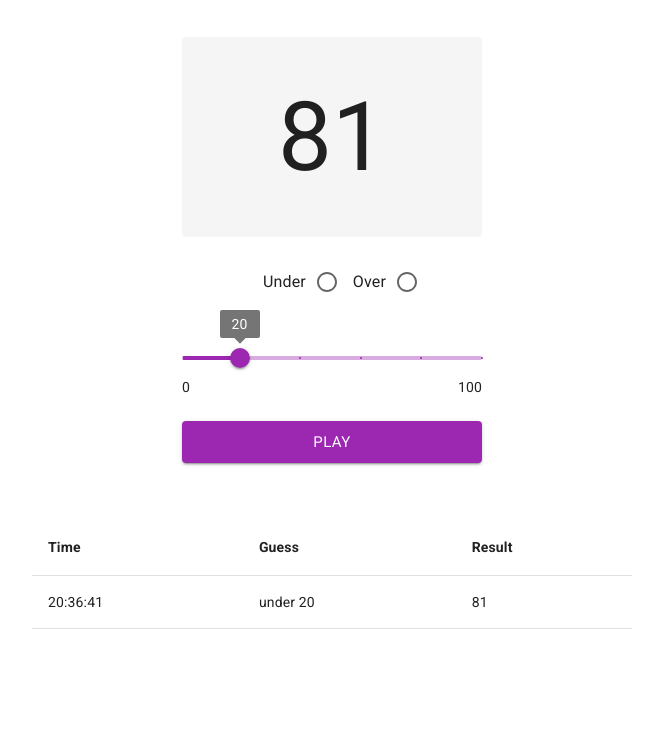
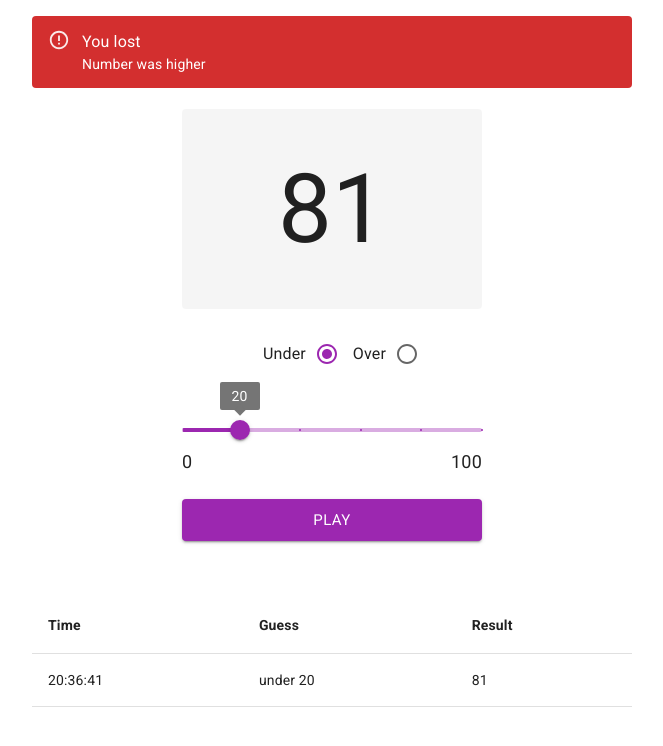
Before and after one commit to alex-tiutiunyk/dice-game, a Next.js app: page / in a window 1280 px wide. Both pictures are taken after a click on the button "PLAY". Shown: the top 746 px of the page, without its empty margins (308-971 px from the left). Built offline with nearby package versions, Linux system fonts and the light colour scheme.

Commit message:
Add Alerts

```diff
--- a/package.json
+++ b/package.json
@@ -12,6 +12,7 @@
     "@emotion/cache": "^11.14.0",
     "@emotion/react": "^11.14.0",
     "@emotion/styled": "^11.14.0",
+    "@mui/icons-material": "^6.3.0",
     "@mui/material": "^6.3.0",
     "@mui/material-nextjs": "^6.3.0",
     "next": "15.1.3",
--- a/src/app/layout.tsx
+++ b/src/app/layout.tsx
@@ -1,4 +1,5 @@
 import type { Metadata } from 'next';
+import React from 'react';
 import { Roboto } from 'next/font/google';
 import './globals.css';
 
--- a/src/app/page.tsx
+++ b/src/app/page.tsx
@@ -4,6 +4,7 @@ import React from 'react';
 import { v4 as uuidv4 } from 'uuid';
 import { IPlayData } from '@/interfaces';
 import {
+  Alert,
   Box,
   Button,
   Container,
@@ -12,20 +13,17 @@ import {
   Radio,
   RadioGroup,
   Slider,
-  Table,
-  TableBody,
-  TableCell,
-  TableContainer,
-  TableHead,
-  TableRow,
   Typography,
 } from '@mui/material';
-import styles from './page.module.css';
+import ResultsTable from '@/components/ResultsTable/ResultsTable';
 
 export default function Home() {
   const [result, setResult] = React.useState<number>(0);
   const [radio, setRadio] = React.useState<string>('under');
   const [data, setData] = React.useState<IPlayData[]>([]);
+  const [isWon, setIsWon] = React.useState<boolean>(false);
+  const [isLost, setIsLost] = React.useState<boolean>(false);
+  const [lostState, setLostState] = React.useState<'higher' | 'lower' | null>(null);
 
   const initialRangeValue = 20;
   const [range, setRange] = React.useState<number>(initialRangeValue);
@@ -53,8 +51,14 @@ export default function Home() {
 
     if ((radio === 'under' && newNumber < range) || (radio === 'over' && newNumber > range)) {
       isOk = true;
+      setIsWon(true);
+      setIsLost(false);
     } else {
       isOk = false;
+      setIsLost(true);
+      setIsWon(false);
+      if (radio === 'under') setLostState('higher');
+      if (radio === 'over') setLostState('lower');
     }
 
     const newElement: IPlayData = {
@@ -83,12 +87,24 @@ export default function Home() {
   return (
     <>
       <Container maxWidth={false}>
-        <Container maxWidth='sm' disableGutters>
+        <Container maxWidth='sm' disableGutters sx={{ paddingTop: '16px' }}>
+          {isWon && (
+            <Alert variant='filled' severity='success'>
+              You won
+            </Alert>
+          )}
+          {isLost && (
+            <Alert variant='filled' severity='error' sx={{ fontSize: 14 }}>
+              <Typography sx={{ fontSize: 16 }}>You lost</Typography>
+              Number was {lostState}
+            </Alert>
+          )}
+
           <Box
             textAlign='center'
             sx={{
               maxWidth: 300,
-              paddingTop: '37px',
+              paddingTop: '21px',
               marginLeft: 'auto',
               marginRight: 'auto',
               marginBottom: 7,
@@ -107,7 +123,7 @@ export default function Home() {
               {result}
             </Box>
             <FormControl sx={{ marginBottom: 5 }}>
-              <RadioGroup row name='threshold' onChange={handleCheck}>
+              <RadioGroup row name='threshold' onChange={handleCheck} defaultValue='under'>
                 <FormControlLabel
                   value='under'
                   control={<Radio color='secondary' />}
@@ -135,13 +151,17 @@ export default function Home() {
                 valueLabelDisplay='on'
               />
               <Box sx={{ display: 'flex', justifyContent: 'space-between' }}>
-                <Typography variant='body2' onClick={() => setRange(1)} sx={{ cursor: 'pointer' }}>
+                <Typography
+                  variant='body2'
+                  onClick={() => setRange(1)}
+                  sx={{ cursor: 'pointer', fontSize: 18 }}
+                >
                   0
                 </Typography>
                 <Typography
                   variant='body2'
                   onClick={() => setRange(100)}
-                  sx={{ cursor: 'pointer' }}
+                  sx={{ cursor: 'pointer', fontSize: 18 }}
                 >
                   100
                 </Typography>
@@ -157,30 +177,11 @@ export default function Home() {
               Play
             </Button>
           </Box>
-          <TableContainer>
-            <Table>
-              <TableHead>
-                <TableRow>
-                  <TableCell sx={{ fontWeight: 'bold' }}>Time</TableCell>
-                  <TableCell sx={{ fontWeight: 'bold' }}>Guess</TableCell>
-                  <TableCell sx={{ fontWeight: 'bold' }}>Result</TableCell>
-                </TableRow>
-              </TableHead>
-              <TableBody>
-                {data.map((item) => (
-                  <TableRow key={item.id}>
-                    <TableCell>{item.time}</TableCell>
-                    <TableCell>
-                      {item.radio} {item.range}
-                    </TableCell>
-                    <TableCell className={item.isOk ? styles.ok : styles.notOk}>
-                      {item.result}
-                    </TableCell>
-                  </TableRow>
-                ))}
-              </TableBody>
-            </Table>
-          </TableContainer>
+          {data.length ? (
+            <ResultsTable data={data} />
+          ) : (
+            <Typography textAlign='center'>Start to Play</Typography>
+          )}
         </Container>
       </Container>
     </>
--- /dev/null
+++ b/src/components/ResultsTable/ResultsTable.tsx
@@ -0,0 +1,37 @@
+import React from 'react';
+import { Table, TableBody, TableCell, TableContainer, TableHead, TableRow } from '@mui/material';
+import { IPlayData } from '@/interfaces';
+import styles from './ResultsTable.module.css';
+
+interface ResultsTableProps {
+  data: IPlayData[];
+}
+
+const ResultsTable = ({ data }: ResultsTableProps) => {
+  return (
+    <TableContainer>
+      <Table>
+        <TableHead>
+          <TableRow>
+            <TableCell sx={{ fontWeight: 'bold' }}>Time</TableCell>
+            <TableCell sx={{ fontWeight: 'bold' }}>Guess</TableCell>
+            <TableCell sx={{ fontWeight: 'bold' }}>Result</TableCell>
+          </TableRow>
+        </TableHead>
+        <TableBody>
+          {data.map((item) => (
+            <TableRow key={item.id}>
+              <TableCell>{item.time}</TableCell>
+              <TableCell>
+                {item.radio} {item.range}
+              </TableCell>
+              <TableCell className={item.isOk ? styles.ok : styles.notOk}>{item.result}</TableCell>
+            </TableRow>
+          ))}
+        </TableBody>
+      </Table>
+    </TableContainer>
+  );
+};
+
+export default ResultsTable;
```
Also changed, not shown: src/components/ResultsTable/ResultsTable.module.css (renamed from src/app/page.module.css), 1 other file (tests, documents, lock files or other folders).
